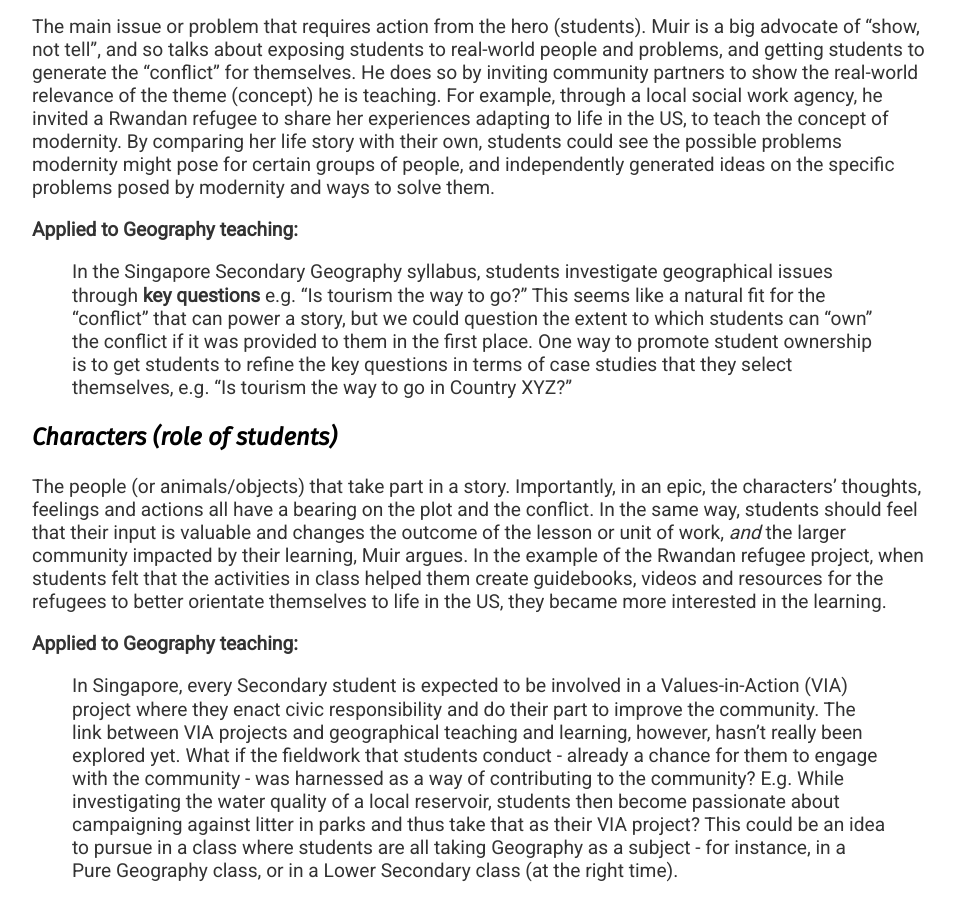
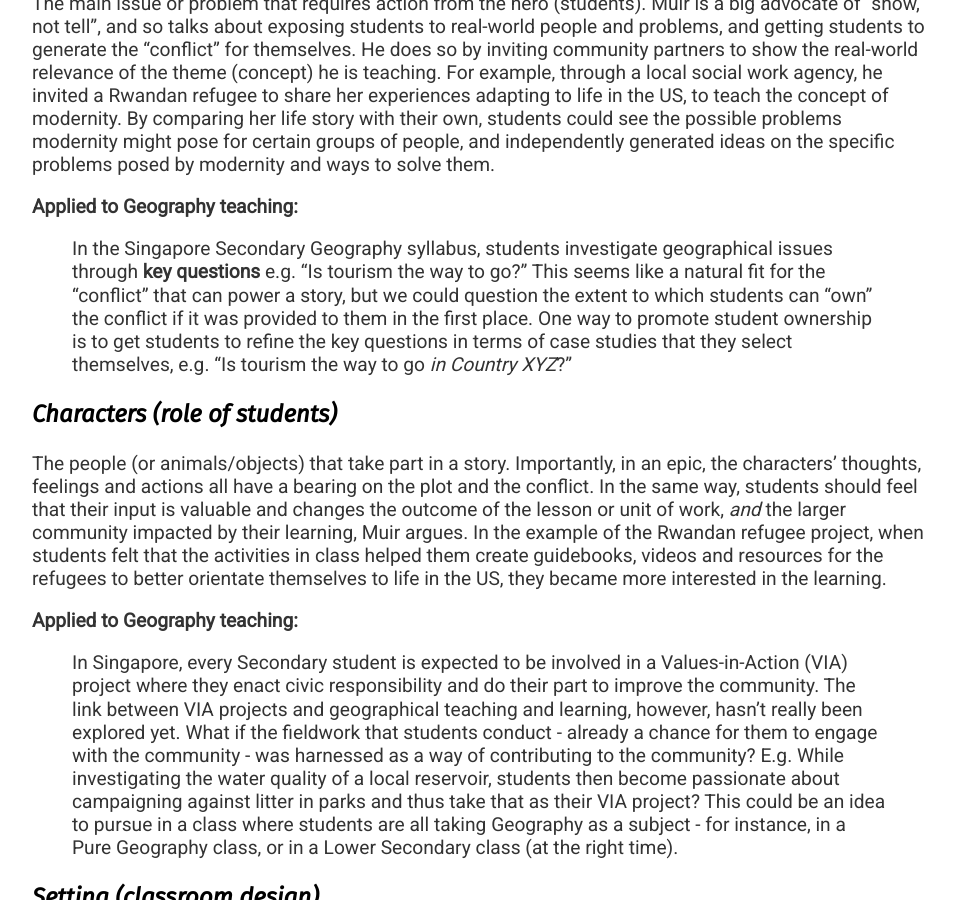
Before and after one commit to streakstrength/streakstrength.github.io, a Jekyll site: the page built from _posts/2018-02-13-epic-classroom.md, in a window 1280 px wide and 900 px high, scrolled down 2188 px. Shown: the whole window, without its empty margins (160-1115 px from the left). Built offline with Jekyll 4.4.1, drawn with Linux system fonts in a browser that asks for light colours; some of the changed text lies outside the part shown.

```diff
--- a/_posts/2018-02-13-epic-classroom.md
+++ b/_posts/2018-02-13-epic-classroom.md
@@ -34,7 +34,7 @@ In the same way plots have an exposition, conflict and resolution, so also shoul
 The main issue or problem that requires action from the hero (students). Muir is a big advocate of "show, not tell", and so talks about exposing students to real-world people and problems, and getting students to generate the "conflict" for themselves. He does so by inviting community partners to show the real-world relevance of the theme (concept) he is teaching. For example, through a local social work agency, he invited a Rwandan refugee to share her experiences adapting to life in the US, to teach the concept of modernity. By comparing her life story with their own, students could see the possible problems modernity might pose for certain groups of people, and independently generated ideas on the specific problems posed by modernity and ways to solve them.
 
 **Applied to Geography teaching:**
-> In the Singapore Secondary Geography syllabus, students investigate geographical issues through **key questions** e.g. "Is tourism the way to go?" This seems like a natural fit for the "conflict" that can power a story, but we could question the extent to which students can "own" the conflict if it was provided to them in the first place. One way to promote student ownership is to get students to refine the key questions in terms of case studies that they select themselves, e.g. "Is tourism the way to go in Country XYZ?"
+> In the Singapore Secondary Geography syllabus, students investigate geographical issues through **key questions** e.g. "Is tourism the way to go?" This seems like a natural fit for the "conflict" that can power a story, but we could question the extent to which students can "own" the conflict if it was provided to them in the first place. One way to promote student ownership is to get students to refine the key questions in terms of case studies that they select themselves, e.g. "Is tourism the way to go *in Country XYZ*?"
 
 ### Characters (role of students)
 The people (or animals/objects) that take part in a story. Importantly, in an epic, the characters' thoughts, feelings and actions all have a bearing on the plot and the conflict. In the same way, students should feel that their input is valuable and changes the outcome of the lesson or unit of work, *and* the larger community impacted by their learning, Muir argues. In the example of the Rwandan refugee project, when students felt that the activities in class helped them create guidebooks, videos and resources for the refugees to better orientate themselves to life in the US, they became more interested in the learning.
```
Also changed, not shown: other parts of _posts/2018-02-13-epic-classroom.md (+1 -1 lines).
